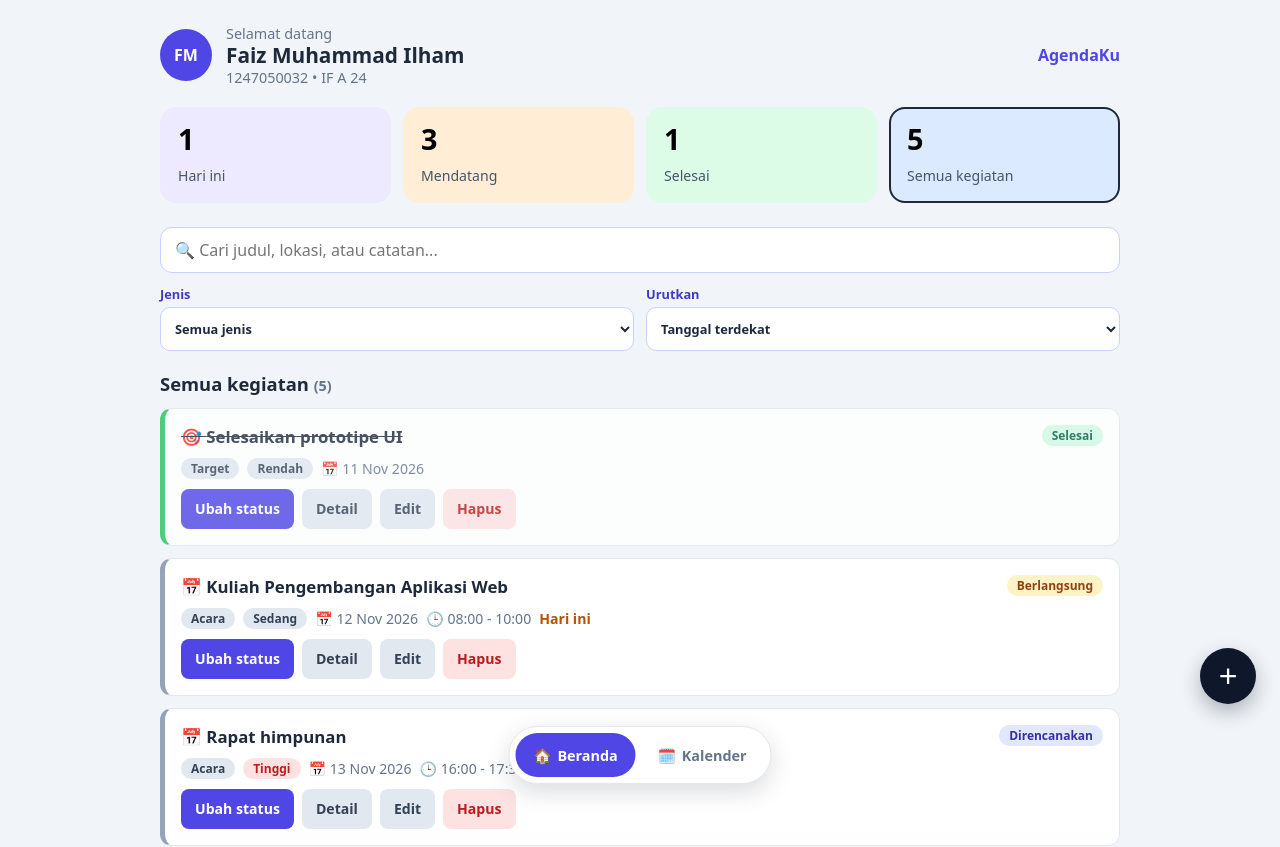
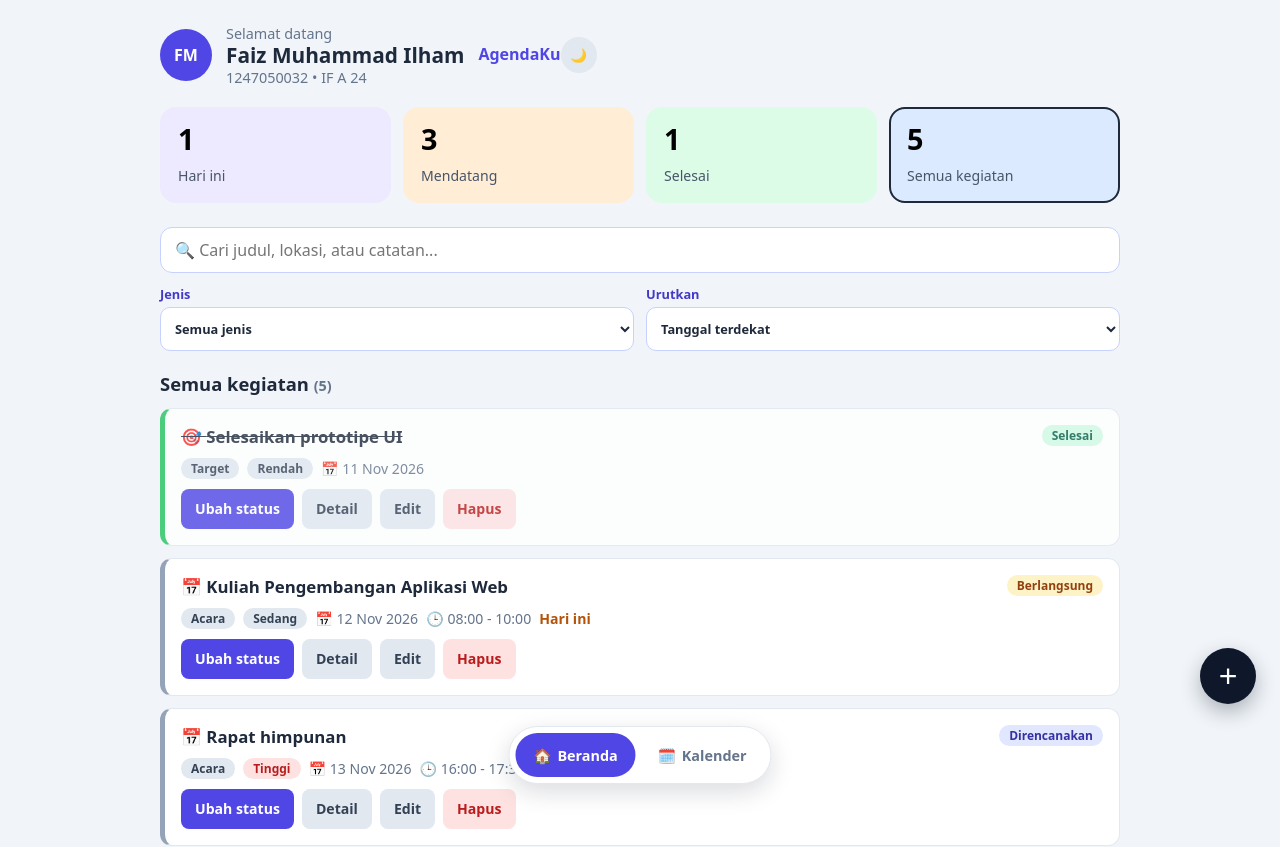
Before and after one commit to faizmmly/Aplikasi-Daftar-Kegiatan, a React (Vite) app: page / in a window 1280 px wide. Shown: the top 847 px of the page. Built offline with nearby package versions, Linux system fonts and the light colour scheme.

Commit message:
feat: tambah tombol tema pada Header

```diff
--- a/src/components/Header.tsx
+++ b/src/components/Header.tsx
@@ -1,10 +1,14 @@
+import type { Theme } from "../types";
+
 interface HeaderProps {
   name: string;
   nim: string;
   kelas: string;
+  theme: Theme;
+  onToggleTheme: () => void;
 }
 
-function Header({ name, nim, kelas }: HeaderProps) {
+function Header({ name, nim, kelas, theme, onToggleTheme }: HeaderProps) {
   const initials = name
     .split(" ")
     .map((w) => w[0])
@@ -20,7 +24,17 @@ function Header({ name, nim, kelas }: HeaderProps) {
         <h1>{name}</h1>
         <p className="muted">{nim} • {kelas}</p>
       </div>
-      <span className="brand">AgendaKu</span>
+      <div className="header-right">
+        <span className="brand">AgendaKu</span>
+        <button
+          type="button"
+          className="icon-btn"
+          aria-label={theme === "dark" ? "Pakai tema terang" : "Pakai tema gelap"}
+          onClick={onToggleTheme}
+        >
+          {theme === "dark" ? "☀️" : "🌙"}
+        </button>
+      </div>
     </header>
   );
 }
--- a/src/types/index.ts
+++ b/src/types/index.ts
@@ -25,3 +25,4 @@ export type OverviewFilter = "semua" | "hari-ini" | "mendatang" | "selesai";
 export type KindFilter = "Semua" | Kind; // union type gabungan
 export type SortBy = "tanggal" | "prioritas" | "nama";
 export type Page = "beranda" | "kalender";
+export type Theme = "light" | "dark";
```
